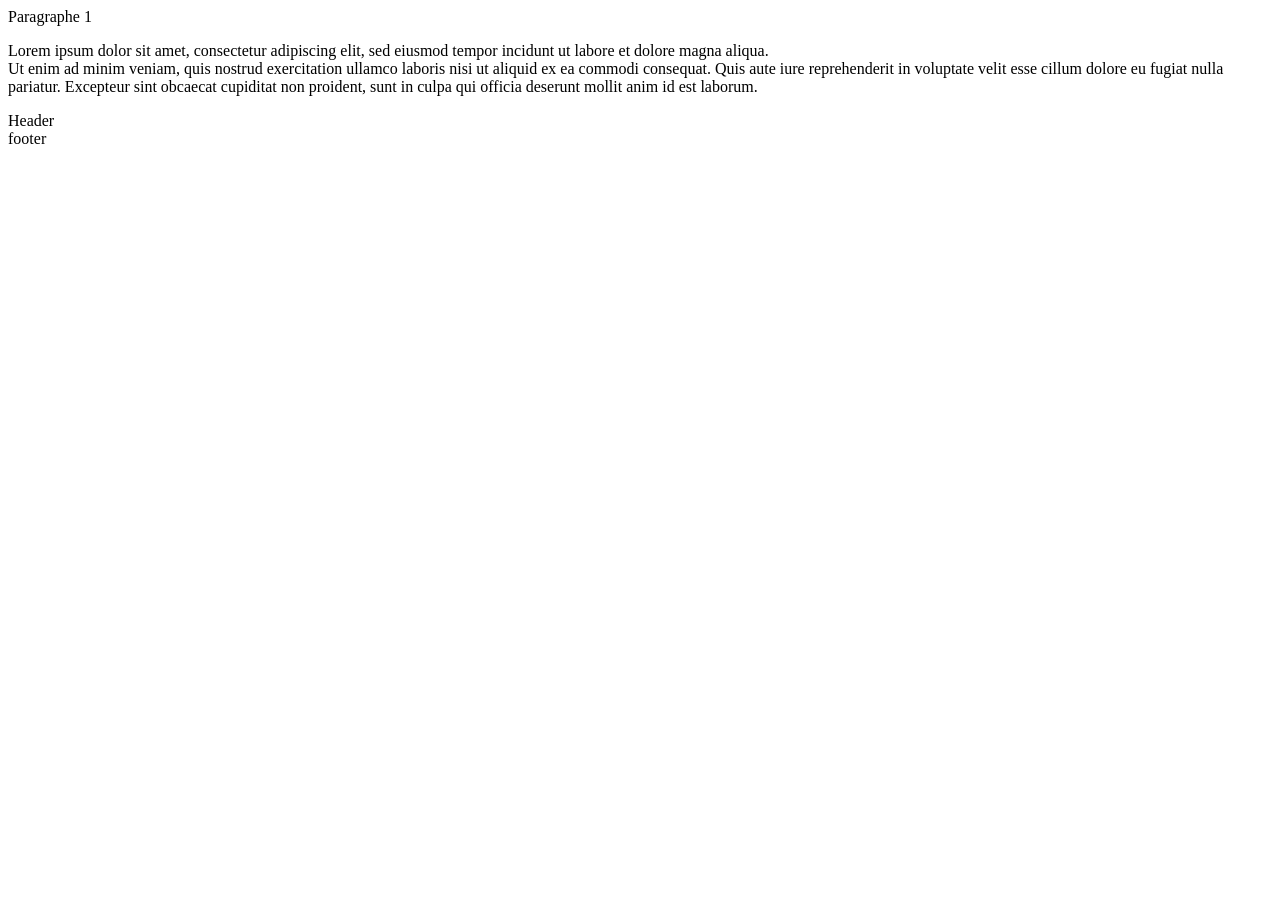
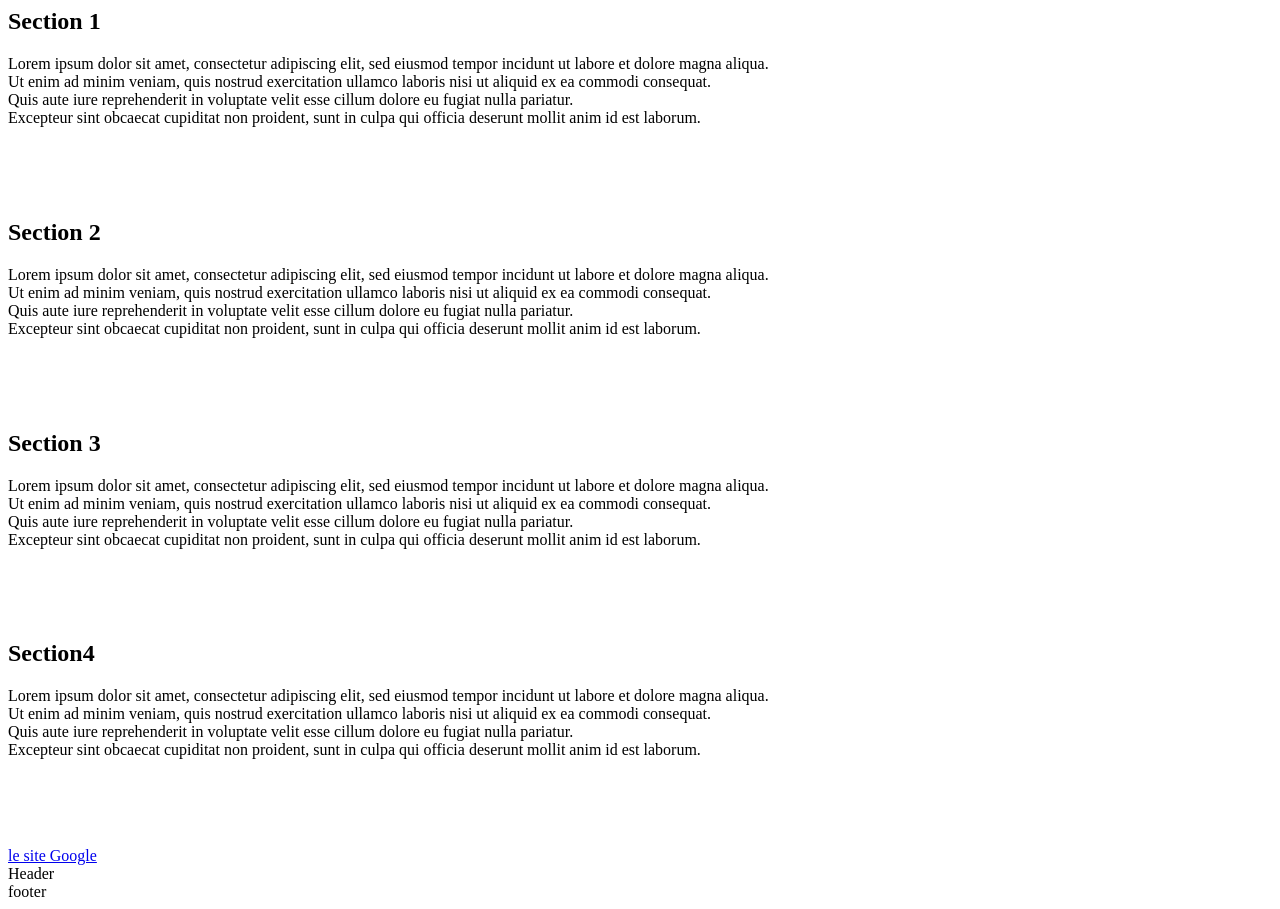
Before and after one commit to jacquelineth/Udemy_web, a plain HTML site: page index.html in a window 1280 px wide. Before the commit the page ends 800 px from the top, so only its background shows below. Drawn offline with Linux system fonts and the light colour scheme.

Commit message:
Link internal
Section 2, Lecture 14

```diff
--- a/index.html
+++ b/index.html
@@ -5,20 +5,56 @@
     </head>
 
     <body>
-        <p>Paragraphe 1 </p>
+       <section id="section1">
+           <h1> Section 1 </h1>
         <p>Lorem ipsum dolor sit amet,
              consectetur adipiscing elit,
-              sed eiusmod tempor incidunt ut labore et dolore magna aliqua. <br> Ut enim ad minim veniam, quis nostrud exercitation ullamco laboris nisi ut aliquid ex ea commodi consequat. Quis aute iure reprehenderit in voluptate velit esse cillum dolore eu fugiat nulla pariatur. Excepteur sint obcaecat cupiditat non proident, sunt in culpa qui officia deserunt mollit anim id est laborum. </p>
-       <!--
-        <p>Paragraphe 3 </p>
-        <p>Paragraphe 4 </p>
-        <h1>Heading 1 </h1>
-        <h2>Heading 2 </h2>
-        <h3>Heading 3 </h3>
-        <h4>Heading 4 </h4>
-        <h5>Heading 5 </h5>
-        <h6>Heading 6 </h6>
-       -->
+              sed eiusmod tempor incidunt ut labore et dolore magna aliqua. <br> Ut enim ad minim veniam,
+              quis nostrud exercitation ullamco laboris nisi ut aliquid ex ea commodi
+               consequat.<br> Quis aute iure reprehenderit in voluptate velit esse cillum
+                dolore eu fugiat nulla pariatur.<br> Excepteur sint obcaecat cupiditat non proident,
+                 sunt in culpa qui officia deserunt mollit anim id est laborum.
+                 <br><br><br><br><br>
+         </p>
+       </section>
+<section id="section2">
+           <h1> Section 2</h1>
+        <p>Lorem ipsum dolor sit amet,
+             consectetur adipiscing elit,
+              sed eiusmod tempor incidunt ut labore et dolore magna aliqua. <br> Ut enim ad minim veniam,
+              quis nostrud exercitation ullamco laboris nisi ut aliquid ex ea commodi
+               consequat.<br> Quis aute iure reprehenderit in voluptate velit esse cillum
+                dolore eu fugiat nulla pariatur.<br> Excepteur sint obcaecat cupiditat non proident,
+                 sunt in culpa qui officia deserunt mollit anim id est laborum.
+                  <br><br><br><br><br>
+         </p>
+       </section>
+<section id="section3">
+           <h1> Section 3  </h1>
+        <p>Lorem ipsum dolor sit amet,
+             consectetur adipiscing elit,
+              sed eiusmod tempor incidunt ut labore et dolore magna aliqua. <br> Ut enim ad minim veniam,
+              quis nostrud exercitation ullamco laboris nisi ut aliquid ex ea commodi
+               consequat.<br> Quis aute iure reprehenderit in voluptate velit esse cillum
+                dolore eu fugiat nulla pariatur.<br> Excepteur sint obcaecat cupiditat non proident,
+                 sunt in culpa qui officia deserunt mollit anim id est laborum.
+                  <br><br><br><br><br>
+         </p>
+       </section>
+
+ <section id="section4">
+           <h1> Section4  </h1>
+        <p>Lorem ipsum dolor sit amet,
+             consectetur adipiscing elit,
+              sed eiusmod tempor incidunt ut labore et dolore magna aliqua. <br> Ut enim ad minim veniam,
+              quis nostrud exercitation ullamco laboris nisi ut aliquid ex ea commodi
+               consequat.<br> Quis aute iure reprehenderit in voluptate velit esse cillum
+                dolore eu fugiat nulla pariatur.<br> Excepteur sint obcaecat cupiditat non proident,
+                 sunt in culpa qui officia deserunt mollit anim id est laborum.
+                  <br><br><br><br><br>
+         </p>
+       </section>
+  <a href="#section1" target="_blank">le site Google </a>
         <header>
             Header
         </header>
```
